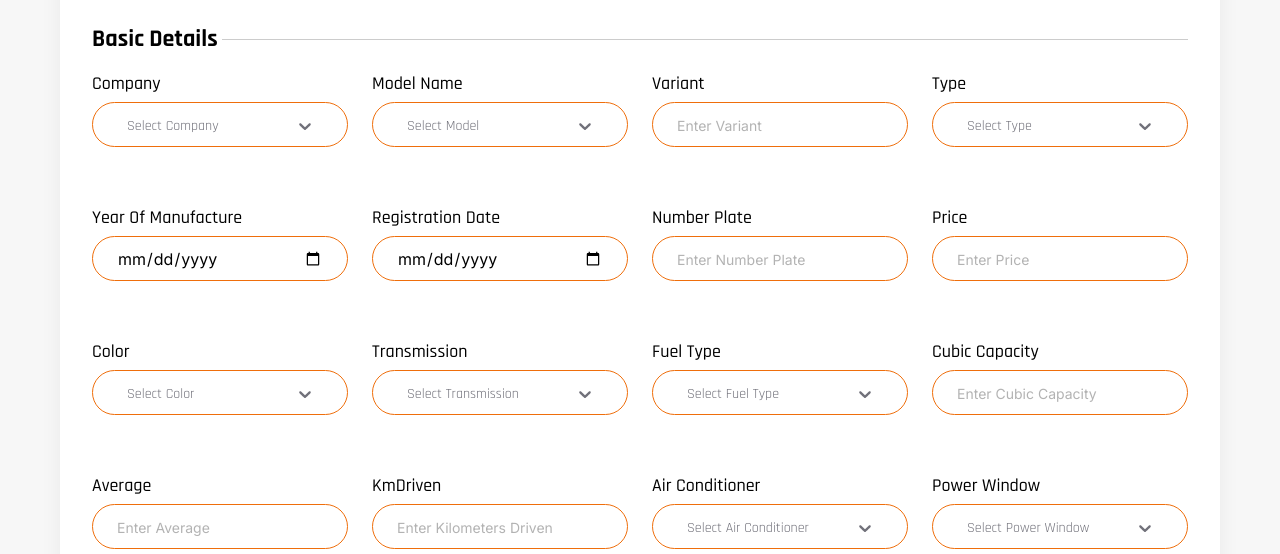
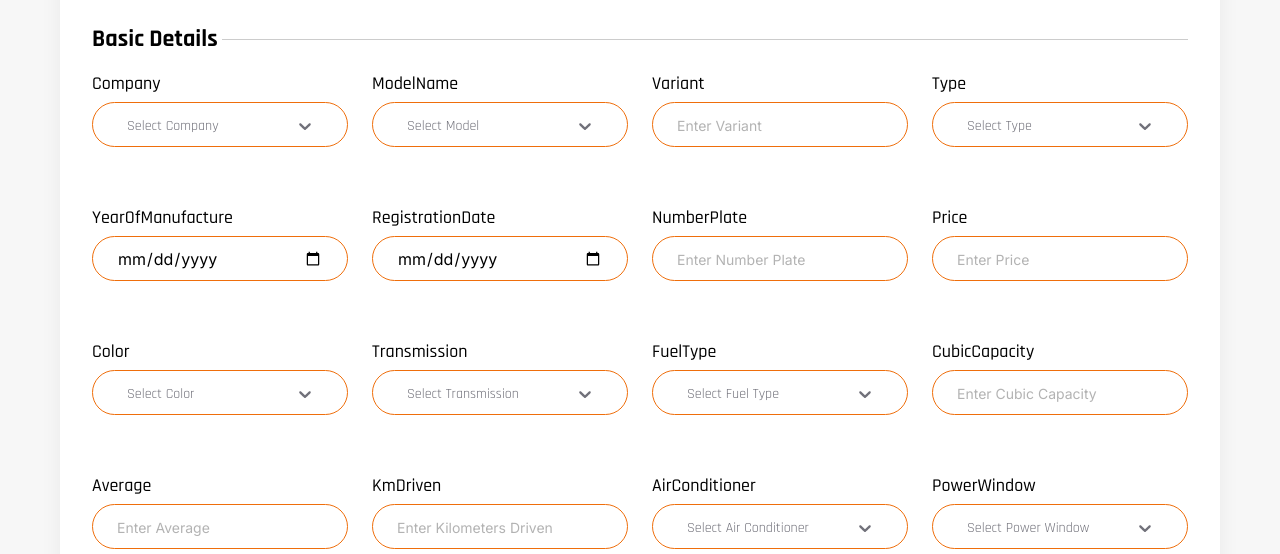
Before and after one commit to CodePriyansh/car_dealer2, a Next.js app: page /addcar in a window 1280 px wide. Shown: the part 219-773 px from the top of the page. Built offline with nearby package versions, Linux system fonts and the light colour scheme.

Commit message:
fix field name

```diff
--- a/src/components/AddCar/Step1.tsx
+++ b/src/components/AddCar/Step1.tsx
@@ -25,7 +25,7 @@ const fields = [
     ],
   },
   {
-    name: "model Name",
+    name: "modelName",
     type: "select",
     placeholder: "Select Model",
     options: [
@@ -45,16 +45,16 @@ const fields = [
     ],
   },
   {
-    name: "year Of Manufacture",
+    name: "yearOfManufacture",
     type: "date",
     placeholder: "Select Year of Manufacture",
   },
   {
-    name: "registration Date",
+    name: "registrationDate",
     type: "date",
     placeholder: "Select Registration Date",
   },
-  { name: "number Plate", type: "text", placeholder: "Enter Number Plate" },
+  { name: "numberPlate", type: "text", placeholder: "Enter Number Plate" },
   { name: "price", type: "number", placeholder: "Enter Price" },
   {
     name: "color",
@@ -76,7 +76,7 @@ const fields = [
     ],
   },
   {
-    name: "fuel Type",
+    name: "fuelType",
     type: "select",
     placeholder: "Select Fuel Type",
     options: [
@@ -86,14 +86,14 @@ const fields = [
     ],
   },
   {
-    name: "cubic Capacity",
+    name: "cubicCapacity",
     type: "number",
     placeholder: "Enter Cubic Capacity",
   },
   { name: "average", type: "number", placeholder: "Enter Average" },
   { name: "kmDriven", type: "number", placeholder: "Enter Kilometers Driven" },
   {
-    name: "air Conditioner",
+    name: "airConditioner",
     type: "select",
     placeholder: "Select Air Conditioner",
     options: [
@@ -102,7 +102,7 @@ const fields = [
     ],
   },
   {
-    name: "power Window",
+    name: "powerWindow",
     type: "select",
     placeholder: "Select Power Window",
     options: [
@@ -291,7 +291,9 @@ const validationSchema = Yup.object().shape(
           disabled={isSubmitting}
 
         >
-          <Button otherStyles={styles.next_btn} onclick={()=>setShowActiveStep(2)}>
+          <Button otherStyles={styles.next_btn}
+          //  onclick={()=>setShowActiveStep(2)}
+           >
             {isSubmitting ? "Submitting..." : "Next"}
           </Button>
         </button>
```
